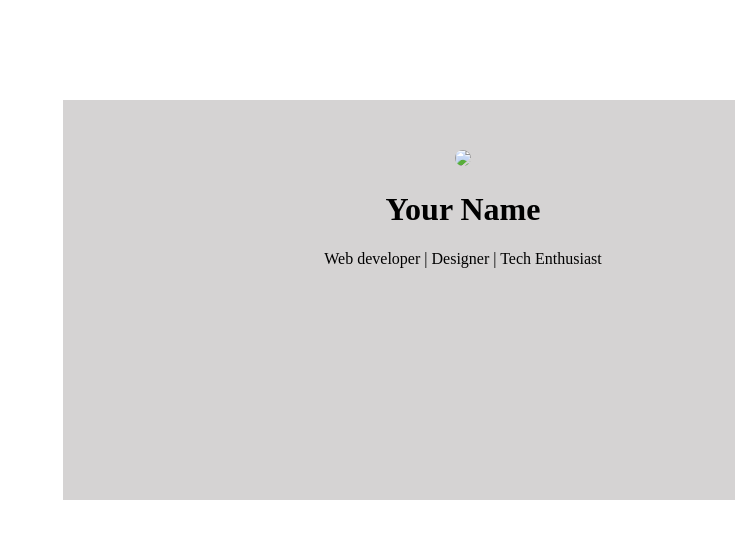
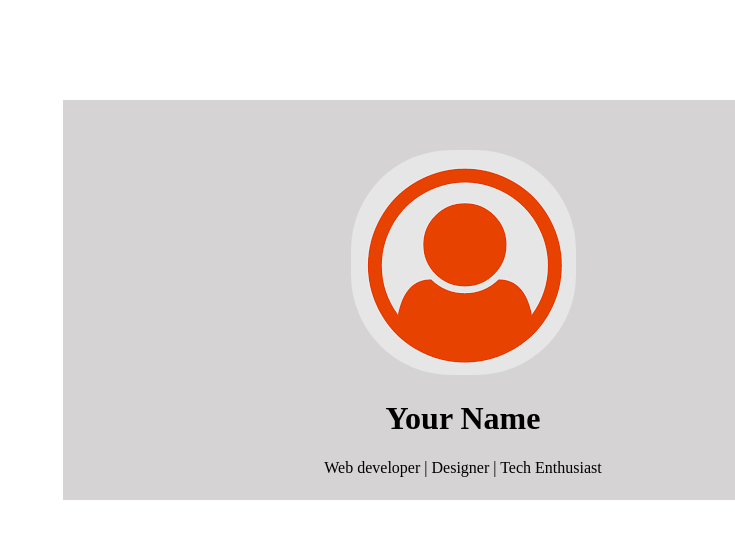
Before and after one commit to gokulraj1906/MainPage-Using-HTML-CSS, a plain HTML site: page index.html in a window 1280 px wide. Shown: the top 538 px of the page, without its empty margins (545-1280 px from the left). Drawn offline with Linux system fonts and the light colour scheme; the site is published under a folder, as on GitHub Pages, so addresses that start at the root find nothing.

Commit message:
Update index.html

```diff
--- a/index.html
+++ b/index.html
@@ -9,7 +9,7 @@
 <body>
     <div class="section">
         <div class="container">
-            <img src="/images.png">
+            <img src="images.png">
             <h1>Your Name</h1>
             <p>Web developer | Designer | Tech Enthusiast</p>
         </div>
```
